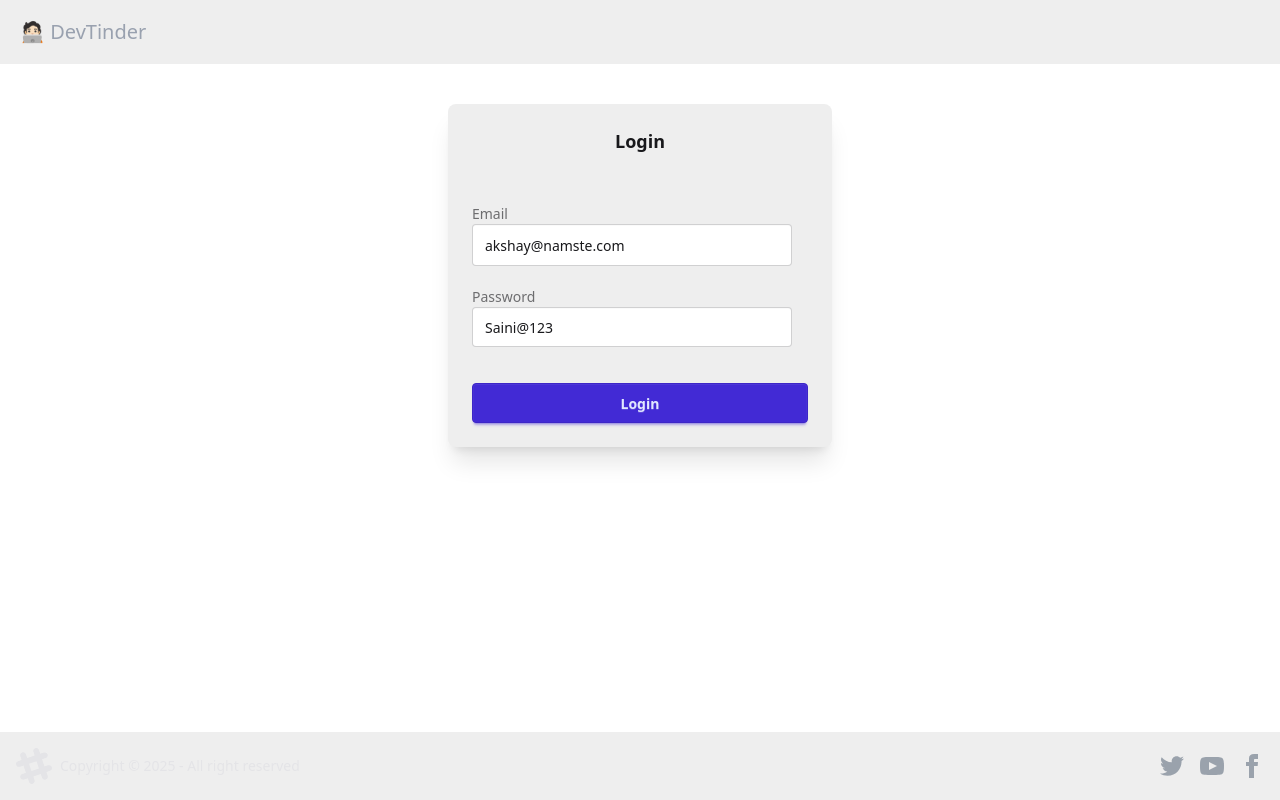
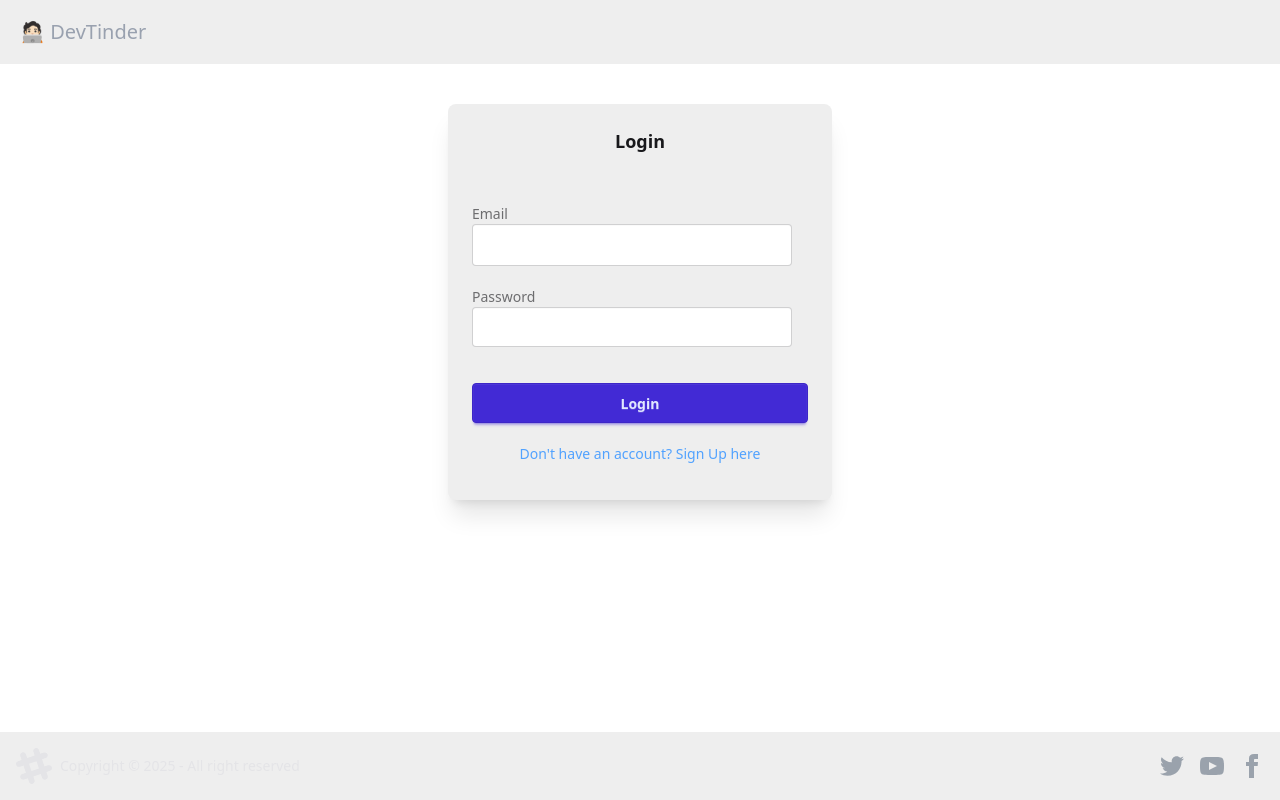
Before and after one commit to itsdev-vy/devTinder-fe, a React (Vite) app: page /login in a window 1280 px wide. Built offline with nearby package versions, Linux system fonts and the light colour scheme; no server answers.

Commit message:
Refactor Card component for user authentication, adding signup functionality and improving input handling

```diff
--- a/src/components/card/Card.jsx
+++ b/src/components/card/Card.jsx
@@ -7,13 +7,16 @@ import { useNavigate } from 'react-router';
 import { BASE_URL } from '../../utils/constants';
 
 const Card = () => {
-  const [email, setEmail] = useState('akshay@namste.com');
-  const [password, setPassword] = useState('Saini@123');
+  const [firstName, setFirstName] = useState('');
+  const [lastName, setLastName] = useState('');
+  const [isLoginForm, setIsLoginForm] = useState(true);
+  const [email, setEmail] = useState('');
+  const [password, setPassword] = useState('');
   const [error, setError] = useState('');
   const dispatch = useDispatch();
   const navigate = useNavigate();
 
-  const handleSubmit = async () => {
+  const handleLogin = async () => {
     try {
       const response = await axios.post(
         BASE_URL + '/login',
@@ -35,13 +38,46 @@ const Card = () => {
     }
   };
 
+  const handleSignup = async () => {
+    try {
+      const response = await axios.post(
+        BASE_URL + '/signup',
+        {
+          firstName,
+          lastName,
+          emailId: email,
+          password,
+        },
+        {
+          withCredentials: true,
+        }
+      );
+      dispatch(addUser(response?.data?.data));
+      navigate('/profile');
+      setFirstName('');
+      setLastName('');
+      setEmail('');
+      setPassword('');
+    } catch (error) {
+      setError(error?.response?.data?.error);
+      console.error(error);
+    }
+  };
+
   return (
     <div className="flex justify-center my-10">
       <div className="card bg-base-300 w-96 shadow-xl">
         <div className="card-body">
-          <h2 className="card-title justify-center">Login</h2>
+          <h2 className="card-title justify-center">
+            {isLoginForm ? 'Login' : 'Sign Up'}
+          </h2>
           <div className="py-5">
             <Input
+              firstName={firstName}
+              setFirstName={setFirstName}
+              lastName={lastName}
+              setLastName={setLastName}
+              isLoginForm={isLoginForm}
               email={email}
               setEmail={setEmail}
               password={password}
@@ -50,9 +86,20 @@ const Card = () => {
           </div>
           <div className="card-actions justify-center">
             <span className="text-red-600">{error}</span>
-            <button className="btn btn-primary w-full" onClick={handleSubmit}>
-              Login
+            <button
+              className="btn btn-primary w-full"
+              onClick={isLoginForm ? handleLogin : handleSignup}
+            >
+              {isLoginForm ? 'Login' : 'Register'}
             </button>
+            <p
+              className="m-auto flex justify-center my-3 hover:underline text-blue-400 cursor-pointer"
+              onClick={() => setIsLoginForm(!isLoginForm)}
+            >
+              {isLoginForm
+                ? "Don't have an account? Sign Up here"
+                : 'Already have an account? Login here'}
+            </p>
           </div>
         </div>
       </div>
--- a/src/components/card/UserCard.jsx
+++ b/src/components/card/UserCard.jsx
@@ -36,7 +36,7 @@ const UserCard = ({ user, displayCard }) => {
       <div className="card-body">
         <h2 className="card-title">{firstName + ' ' + lastName}</h2>
         {about ? <h6>{about}</h6> : null}
-        {age && <h6>{age + ', ' + gender.toUpperCase()}</h6>}
+        {age && <h6>{age + ', ' + gender?.toUpperCase()}</h6>}
         {!displayCard ? (
           <div className="card-actions justify-center my-4">
             <button
--- a/src/components/input/Input.jsx
+++ b/src/components/input/Input.jsx
@@ -1,8 +1,44 @@
 import React from 'react';
 
-const Input = ({ email, password, setEmail, setPassword }) => {
+const Input = ({
+  firstName,
+  lastName,
+  isLoginForm,
+  email,
+  password,
+  setFirstName,
+  setLastName,
+  setEmail,
+  setPassword,
+}) => {
   return (
     <label className="form-control w-full max-w-xs">
+      {!isLoginForm ? (
+        <>
+          <div className="my-5">
+            <div className="label">
+              <span className="label-text">First Name</span>
+            </div>
+            <input
+              type="text"
+              value={firstName}
+              className="input input-bordered w-full max-w-xs py-5"
+              onChange={(e) => setFirstName(e.target.value)}
+            />
+          </div>
+          <div className="my-5">
+            <div className="label">
+              <span className="label-text">Last Name</span>
+            </div>
+            <input
+              type="text"
+              value={lastName}
+              className="input input-bordered w-full max-w-xs py-5"
+              onChange={(e) => setLastName(e.target.value)}
+            />
+          </div>
+        </>
+      ) : null}
       <div className="my-5">
         <div className="label">
           <span className="label-text">Email</span>
--- a/src/view/profile/Profile.jsx
+++ b/src/view/profile/Profile.jsx
@@ -12,8 +12,8 @@ const Profile = () => {
 
   const [firstName, setFirstName] = useState(user?.firstName);
   const [lastName, setLastName] = useState(user?.lastName);
-  const [age, setAge] = useState(user?.age);
-  const [gender, setGender] = useState(user?.gender);
+  const [age, setAge] = useState(user?.age || '');
+  const [gender, setGender] = useState(user?.gender || '');
   const [about, setAbout] = useState(user?.about);
   const [photoUrl, setPhotoUrl] = useState(user?.photoUrl);
   const [error, setError] = useState('');
```
